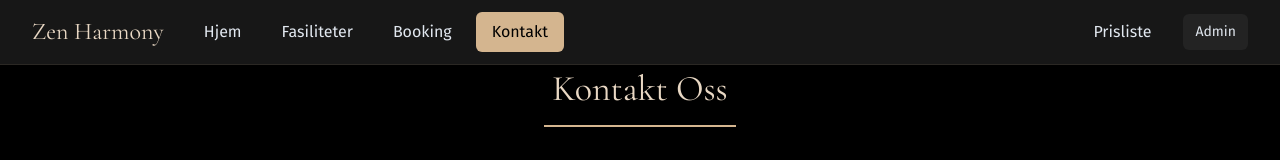
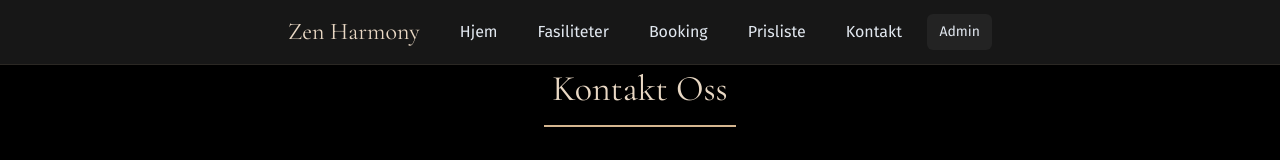
Before and after one commit to Nejsa/ZenHarmonySpaProject, a React (Vite) app: page /kontakt in a window 1280 px wide. Shown: the top 160 px of the page. Built offline with nearby package versions, Linux system fonts and the light colour scheme.

Commit message:
fix navigation bugs

```diff
--- a/src/App.jsx
+++ b/src/App.jsx
@@ -71,7 +71,9 @@ function HomePage() {
       {/* Separator */}
       <div className="py-8"></div>
 
-      <Pricelist />
+      <div id="prisliste">
+        <Pricelist />
+      </div>
 
       {/* Separator */}
       <div className="py-8"></div>
@@ -81,8 +83,9 @@ function HomePage() {
       {/* Separator */}
       <div className="py-8"></div>
 
-      <Contact
-      />
+      <div id="kontakt">
+        <Contact />
+      </div>
 
       {/* Separator */}
       <div className="py-8"></div>
--- a/src/components/Facilities.jsx
+++ b/src/components/Facilities.jsx
@@ -123,18 +123,19 @@ export default function Facilities() {
         <div className="max-w-6xl mx-auto px-4 text-center">
           <h1 className="font-heading text-5xl text-brand-light mb-6">
             Våre Fasiliteter
-            <div className="w-48 h-0.5 bg-brand mx-auto mt-6"></div>
+            <div className="w-72 h-0.5 bg-brand mx-auto mt-6"></div>
           </h1>
           <p className="text-xl text-slate-300 max-w-3xl mx-auto leading-relaxed">
             Utforsk våre eksklusive spa-fasiliteter i detalj. Hver fasilitet er nøye designet
             for å gi deg maksimal velvære og avslapning.
+
           </p>
         </div>
       </div>
 
       {/* Fasiliteter */}
       <div className="py-16">
-        <div className="max-w-6xl mx-auto px-4 space-y-20">
+        <div className="max-w-6xl mx-auto px-4 space-y-32">
           {facilities.map((facility, index) => (
             <div
               key={index}
--- a/src/components/Navbar.jsx
+++ b/src/components/Navbar.jsx
@@ -9,7 +9,7 @@ export default function Navbar() {
 
   return (
     <nav className="bg-neutral-900 border-b border-brand/10">
-      <div className="max-w-7xl mx-auto px-4 md:px-8">
+      <div className="max-w-3xl mx-auto px-4 md:px-8">
         <div className="flex items-center justify-between h-16">
           <div className="flex items-center gap-6">
             <NavLink to="/" className="text-2xl font-heading text-brand-light">
@@ -31,22 +31,17 @@ export default function Navbar() {
               >
                 Booking
               </NavLink>
-              <NavLink
-                to="/kontakt"
-                className={({ isActive }) => linkClass(isActive)}
-              >
+
+               <a href="#prisliste" className="px-4 py-2 rounded-md text-slate-200 hover:bg-white/5">
+              Prisliste
+            </a>
+              <a href="#kontakt" className="px-4 py-2 rounded-md text-slate-200 hover:bg-white/5">
                 Kontakt
-              </NavLink>
+              </a>
             </div>
           </div>
 
           <div className="hidden md:flex items-center gap-4">
-            <NavLink
-              to="/prisliste"
-              className={({ isActive }) => linkClass(isActive)}
-            >
-              Prisliste
-            </NavLink>
             <NavLink
               to="/admin"
               className="px-3 py-2 text-sm rounded-md bg-white/5 hover:bg-white/10 text-slate-200"
@@ -87,20 +82,20 @@ export default function Navbar() {
             >
               Booking
             </NavLink>
-            <NavLink
-              to="/prisliste"
+            <a
+              href="#prisliste"
               onClick={() => setOpen(false)}
-              className={({ isActive }) => linkClass(isActive)}
+              className="px-4 py-2 rounded-md text-slate-200 hover:bg-white/5"
             >
               Prisliste
-            </NavLink>
-            <NavLink
-              to="/kontakt"
+            </a>
+            <a
+              href="#kontakt"
               onClick={() => setOpen(false)}
-              className={({ isActive }) => linkClass(isActive)}
+              className="px-4 py-2 rounded-md text-slate-200 hover:bg-white/5"
             >
               Kontakt
-            </NavLink>
+            </a>
             <NavLink
               to="/admin"
               onClick={() => setOpen(false)}
```
